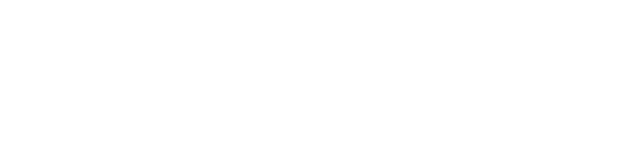
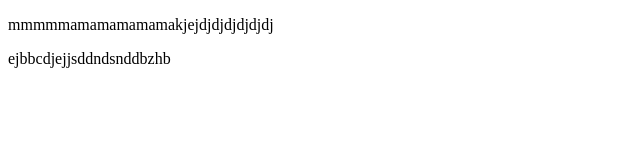
Before and after one commit to Nathan563/b1-test, a plain HTML site: page index.html in a window 1280 px wide. Shown: the whole page, without its empty margins (0-640 px from the left). Drawn offline with Linux system fonts and the light colour scheme.

Commit message:
Update index.html

```diff
--- a/index.html
+++ b/index.html
@@ -4,6 +4,7 @@
 	<title>Salut</title>
 </head>
 <body>
-
+<p>mmmmmamamamamamakjejdjdjdjdjdjdj</p>
+<p>ejbbcdjejjsddndsnddbzhb</p>
 </body>
 </html>
```
